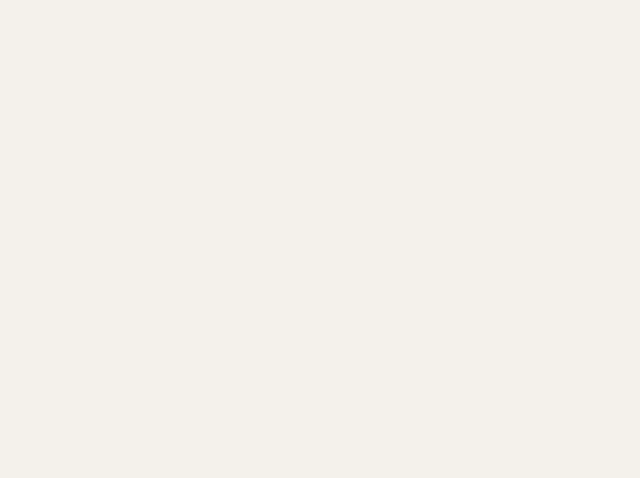
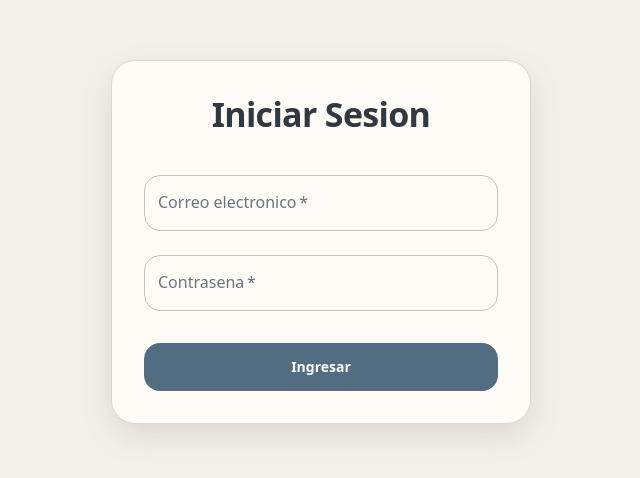
Before and after one commit to MateoCipres/Sistema-de-Gestion-Academica-SGA-, a React (Vite) app in the folder frontend-react/: page /login in a window 1280 px wide. Before the commit this address had no page. Shown: the part 158-636 px from the top of the page, without its empty margins (319-959 px from the left). Built offline with nearby package versions, Linux system fonts and the light colour scheme.

Commit message:
clase 45:Form de login

```diff
--- a/frontend-react/src/App.jsx
+++ b/frontend-react/src/App.jsx
@@ -5,21 +5,23 @@ import LayoutPpal from "./layouts/LayoutPpal"
 import Inicio from "./pages/Inicio"
 import Docentes from "./pages/Docentes"
 import Materias from "./pages/Materias"
+import Login from "./pages/Login"
 
 
 function App()
 {
 
 return (
-   <Routes>
-    <Route path="/" element={<LayoutPpal />}>
-    <Route index element={<Inicio />} />
-    <Route path="alumnos" element={<Alumnos />} />
-    <Route path="docentes" element={<Docentes /> } />
-    <Route path="materias" element={<Materias />} />
-    <Route path="ayuda" element={<FAQ />} />
-    </Route>
-  </Routes>
+  <Login/>
+  // <Routes>
+  //   <Route path="/" element={<LayoutPpal />}>
+  //   <Route index element={<Inicio />} />
+  //   <Route path="alumnos" element={<Alumnos />} />
+  //   <Route path="docentes" element={<Docentes /> } />
+  //   <Route path="materias" element={<Materias />} />
+  //   <Route path="ayuda" element={<FAQ />} />
+  //   </Route>
+  // </Routes>
   )
 }
 export default App
--- a/frontend-react/src/pages/Login.jsx
+++ b/frontend-react/src/pages/Login.jsx
@@ -22,18 +22,19 @@ export default function Login(){
         setMensaje("")
 
         try{
-            const respuesta = await fetch ("http:localhost:3000/auth/login",
+            const respuesta = await fetch ("http://localhost:3000/auth/login",
                 {
                     method: "POST",
                     headers: {"Content-Type": "application/json"},
                     body: JSON.stringify({ email, password })
                 }
             )
-            const datos = await respuesta.json()
+            const texto = await respuesta.text()
+            const datos = texto ? JSON.parse(texto) : {}
             if(!respuesta.ok) {
                 throw new Error(datos.mensaje || "No se pudo iniciar sesión")
             }
-            setUsuario(datos.usuario)
+            setUsuario({ id: datos.id, nombre: datos.nombre, email: datos.email, rol: datos.rol })
             setMensaje(datos.mensaje)
 
             setEmail("")
@@ -45,4 +46,95 @@ export default function Login(){
             setCargando(false)
         }
     }
+    return(
+        <Box component="main" sx={{
+            minHeight: "100vh",
+            display: "flex",
+            alignItems: "center",
+            justifyContent: "center",
+            px: 2,
+            backgroundColor:theme.palette.background.default
+        }}>
+            <Box component="form"onSubmit={login}
+            sx={{
+                width: "100%",
+                maxWidth: 420,
+                p: 4,
+                borderRadius: 3,
+                backgroundColor: theme.palette.background.paper,
+                border: `1px solid ${theme.palette.divider}`,
+                boxShadow: `0 12px 32px ${theme.palette.divider}`
+            }}
+            >
+                <Typography variant="h4" component="h1" sx={{
+                    mb: 3,
+                    textAlign: "center",
+                    color: theme.palette.text.primary,
+                    fontWeight: 700,
+                }}>
+                    Iniciar Sesion
+                </Typography>
+                <TextField
+                label="Correo electronico"
+                type= "email"
+                value={email}
+                onChange={(e) => setEmail(e.target.value)}
+                autoComplete="username"
+                required
+                fullWidth
+                margin="normal"
+                sx={{"& .MuiOutlinedInput-root": {borderRadius:2,}}}
+                ></TextField>
+                <TextField
+                type="password"
+                label="Contrasena"
+                value={password}
+                onChange={(e) => setPassword(e.target.value)}
+                autoComplete="current-password"
+                required
+                fullWidth
+                margin="normal"
+                sx={{"& .MuiOutlinedInput-root": {borderRadius:2,}}}
+                ></TextField>
+                    {error && (
+                        <Alert severity="error" sx ={{mt: 2, borderRadius: 2}}>
+                            {error}
+                        </Alert>
+                    )}
+                {mensaje && (
+                    <Alert severity="success" sx={{mt:2, borderRadius:2}}>
+                        {mensaje}
+                    </Alert>
+                )}
+                <Button
+                type="submit"
+                variant ="contained"
+                color="primary"
+                fullWidth
+                disabled= {cargando}
+                sx={{
+                    mt:3,
+                    py: 1.5,
+                    borderRadius: 2,
+                    fontWeight: 700,
+                }}
+                >
+                    {cargando ? "Ingresando..." : "Ingresar"}
+                </Button>
+                {usuario &&(
+                    <Box sx = {{ mt: 3}}>
+                    <Typography variant="subtitle1">
+                        Bienvenido/a, {usuario.nombre}
+                    </Typography>
+                    <Typography variant="body1">
+                        Correo: {usuario.email}
+                    </Typography>
+                    <Typography variant="body2">
+                        Rol: {usuario.rol}
+                    </Typography>
+                    </Box>
+                )}
+            </Box>
+        </Box>
+    )
 }
```
